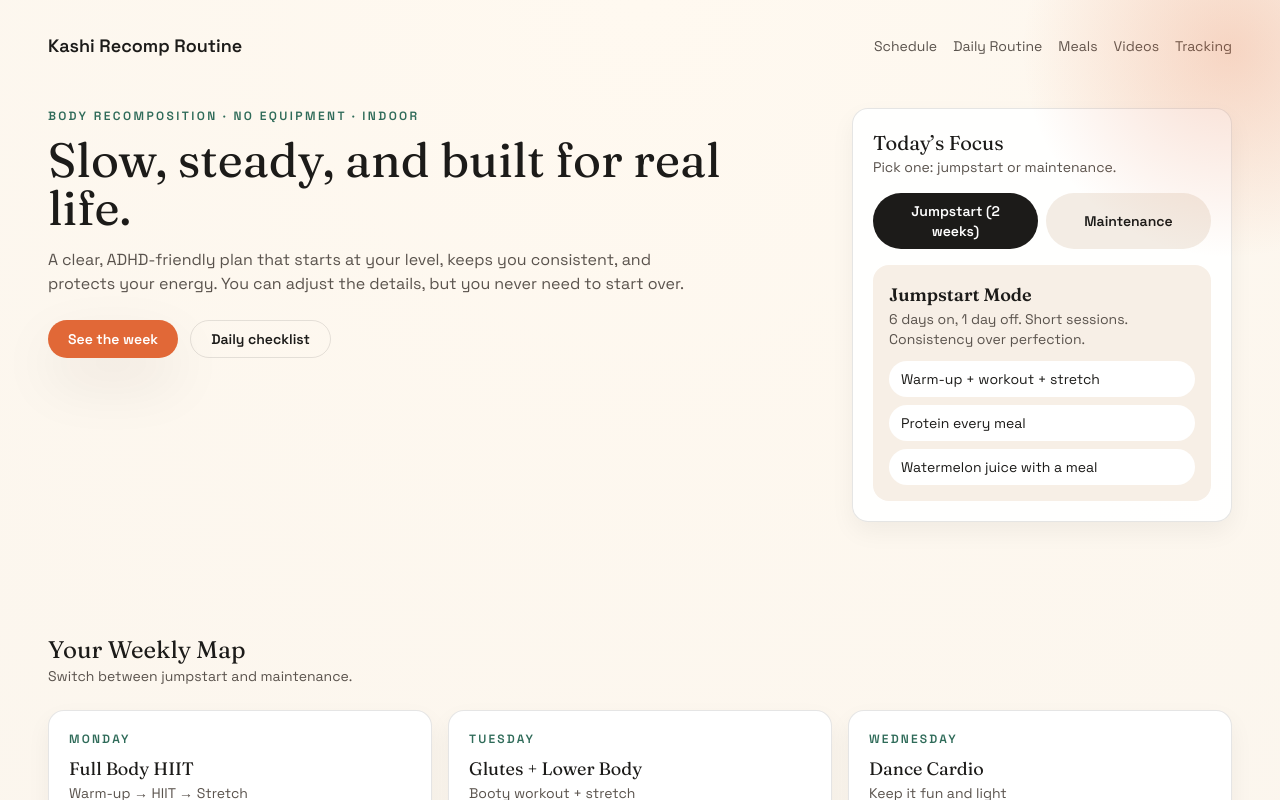
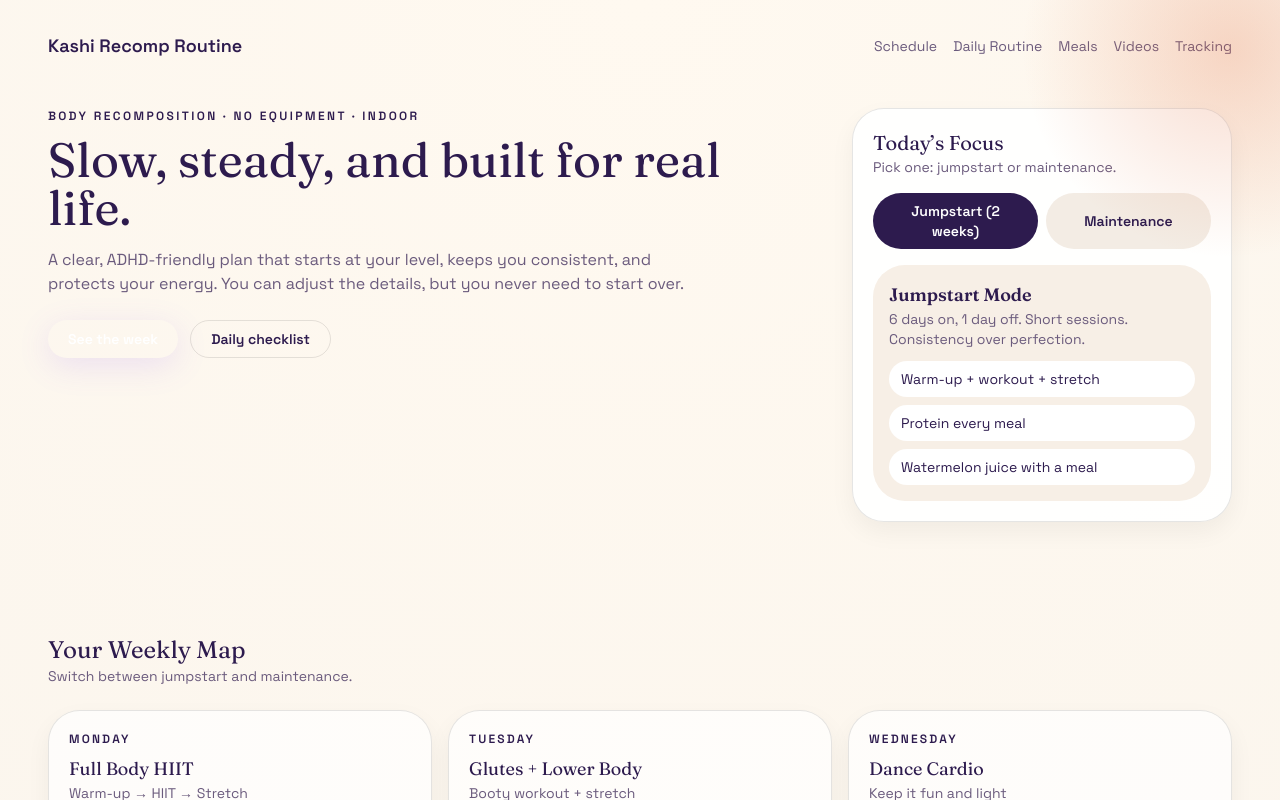
Before and after one commit to kashik09/glow-up-quest, a Next.js app: page / in a window 1280 px wide. Shown: the top 800 px of the page. Built offline with nearby package versions, Linux system fonts and the light colour scheme.

Commit message:
Add pastel color palette with video game-style effects
Replace earthy tones with pink, purple, blue, yellow pastel theme.
Add glow shadows, float animations, and pulse effects for a
playful, video game aesthetic.

```diff
--- a/tailwind.config.ts
+++ b/tailwind.config.ts
@@ -5,22 +5,55 @@ const config: Config = {
   theme: {
     extend: {
       colors: {
-        base: "#f6f1ea",
-        ink: "#1c1b19",
-        muted: "#5a534d",
-        accent: "#e16837",
-        highlight: "#2f6b59",
-        card: "#ffffff",
+        base: "#fdf4ff",
+        ink: "#2d1b4e",
+        muted: "#6b5b7d",
+        card: "rgba(255, 255, 255, 0.7)",
+        // Pastel palette
+        pink: {
+          light: "#fce7f3",
+          DEFAULT: "#f9a8d4",
+          bright: "#ec4899",
+        },
+        purple: {
+          light: "#f3e8ff",
+          DEFAULT: "#c4b5fd",
+          bright: "#a855f7",
+        },
+        blue: {
+          light: "#e0f2fe",
+          DEFAULT: "#93c5fd",
+          bright: "#3b82f6",
+        },
+        yellow: {
+          light: "#fef9c3",
+          DEFAULT: "#fde047",
+          bright: "#eab308",
+        },
       },
       boxShadow: {
-        soft: "0 24px 60px rgba(35, 24, 18, 0.08)",
+        soft: "0 8px 32px rgba(139, 92, 246, 0.15)",
+        glow: "0 0 20px rgba(249, 168, 212, 0.4)",
+        "glow-purple": "0 0 20px rgba(196, 181, 253, 0.5)",
+        "glow-blue": "0 0 20px rgba(147, 197, 253, 0.5)",
       },
       borderRadius: {
         xl: "24px",
+        "2xl": "32px",
       },
       fontFamily: {
         display: ["var(--font-display)", "Fraunces", "serif"],
         body: ["var(--font-body)", "Space Grotesk", "sans-serif"],
+      },
+      animation: {
+        "float": "float 6s ease-in-out infinite",
+        "pulse-slow": "pulse 4s cubic-bezier(0.4, 0, 0.6, 1) infinite",
+      },
+      keyframes: {
+        float: {
+          "0%, 100%": { transform: "translateY(0)" },
+          "50%": { transform: "translateY(-10px)" },
+        },
       },
     },
   },
```
